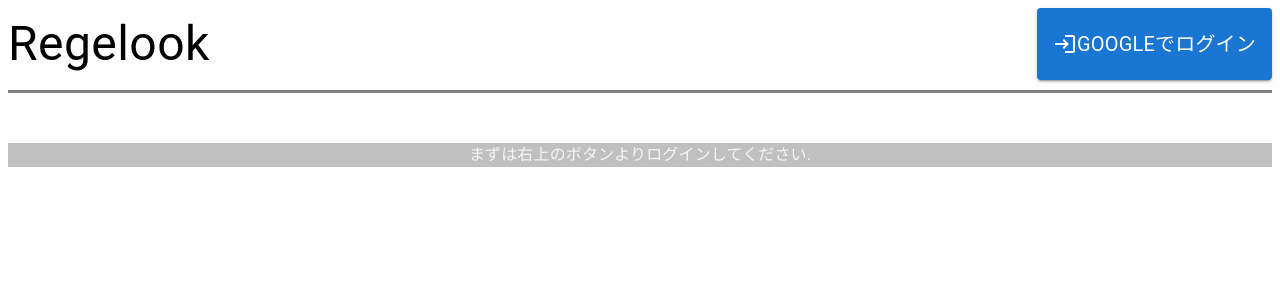
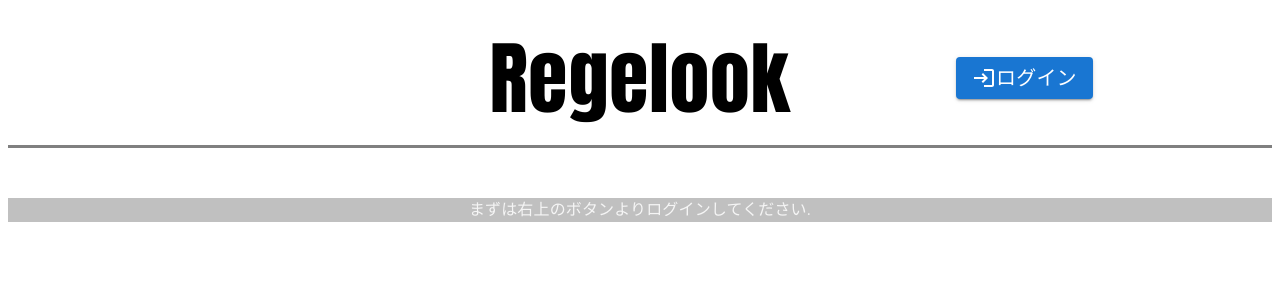
Before and after one commit to ayumu203/programing-C, a React (Vite) app: page / in a window 1280 px wide. Shown: the top 300 px of the page. Built offline with nearby package versions, Linux system fonts and the light colour scheme; no server answers.

Commit message:
headerとloginのUIを変更しました。

```diff
--- a/src/Header.jsx
+++ b/src/Header.jsx
@@ -1,21 +1,37 @@
-import { Box, Typography } from '@mui/material';
+import { Grid, Typography } from '@mui/material';
 import Login from './Login';
+import { GraphicEq } from '@mui/icons-material';
+import './index.css';
+
 export const Header = () =>{
     return(<>
-        <Box
+        <Grid container
            sx={{
-              display:'flex',
-              justifyContent: 'space-between',
-              borderBottom:3,
-              borderColor:'gray',
+              height: '140px',
+              alignItems: 'center',
+              borderBottom:'3px solid gray',
+              paddingTop: "10px",
               paddingBottom:"10px"
             }}>
-            <Typography
-              fontSize={'h3.fontSize'}
-            >
-              Regelook
-            </Typography>
-            <Login></Login>
-        </Box>
+            <Grid xs={3}>
+
+            </Grid>
+
+            <Grid xs={6}>
+              <Typography
+                sx={{
+                  fontFamily: '"Anton", sans-serif',
+                  fontSize: '80px',
+                  textAlign: 'center',
+                  height: 'auto',
+                }}>
+                Regelook
+              </Typography>
+            </Grid>
+
+            <Grid xs={3}>
+              <Login></Login>
+            </Grid>
+        </Grid>
     </>)
 }
--- a/src/Login.jsx
+++ b/src/Login.jsx
@@ -42,6 +42,7 @@ function Login(){
             setPage("Matching");
             console.log("ログイン完了:",user);
             console.log("現在のページ:",page);
+            setIsSecondButtonVisible(false);
         } catch(error){
             console.log("エラーが発生:",error);
         }
@@ -58,12 +59,21 @@ function Login(){
         }
     }
 
+  // 2つ目のボタンの表示状態を管理するためのuseStateフック
+  const [isSecondButtonVisible, setIsSecondButtonVisible] = useState(false);
+
+  // 2つ目のボタンの表示/非表示を切り替える関数
+  const handleClick = () => {
+    setIsSecondButtonVisible(true);  // 2つ目のボタンを表示
+  };
+
     return(
         <>
         <Box
             sx={{
                 display:'flex',
-                justifyContent:'inherit'
+                justifyContent:'inherit',
+                alignItems: 'flex-end',
             }}
         >
             {
@@ -71,14 +81,32 @@ function Login(){
             ?
                 <Button variant="contained" onClick={handleSignIn}>
                     <LoginIcon></LoginIcon>
-                <Typography fontSize={"h6.fontSize"}>Googleでログイン</Typography>
+                    <Typography fontSize={"h6.fontSize"}>ログイン</Typography>
                 </Button>
             :
                 <>
-                <Button variant="contained" onClick={handleSignOut}>
+                <Button onClick={handleClick}
+                    sx={{
+                        minWidth: 'auto',
+                        padding: 0,
+                        borderRadius: '50%',
+                        textAlign: 'center'
+                    }}
+                >
+                    <img src={user.photoURL} style={{borderRadius: '50%'}}></img>
+                </Button>
+
+                {isSecondButtonVisible && (
+                    <Button variant="contained" onClick={handleSignOut}
+                        sx={{
+                            height: '40px',
+                            width: '140px',
+                            marginLeft: 2,
+                        }}>
                         <Typography fontSize={"h6.fontSize"}>ログアウト</Typography>
                     </Button>
-                <img src={user.photoURL} style={{borderRadius: '50%'}}></img>
+                )}
+
                 </>
             }
         </Box>
--- a/src/index.css
+++ b/src/index.css
@@ -0,0 +1 @@
+@import url('https://fonts.googleapis.com/css2?family=Anton&display=swap');
```
Lines whose indentation alone changed are shown as unchanged.
